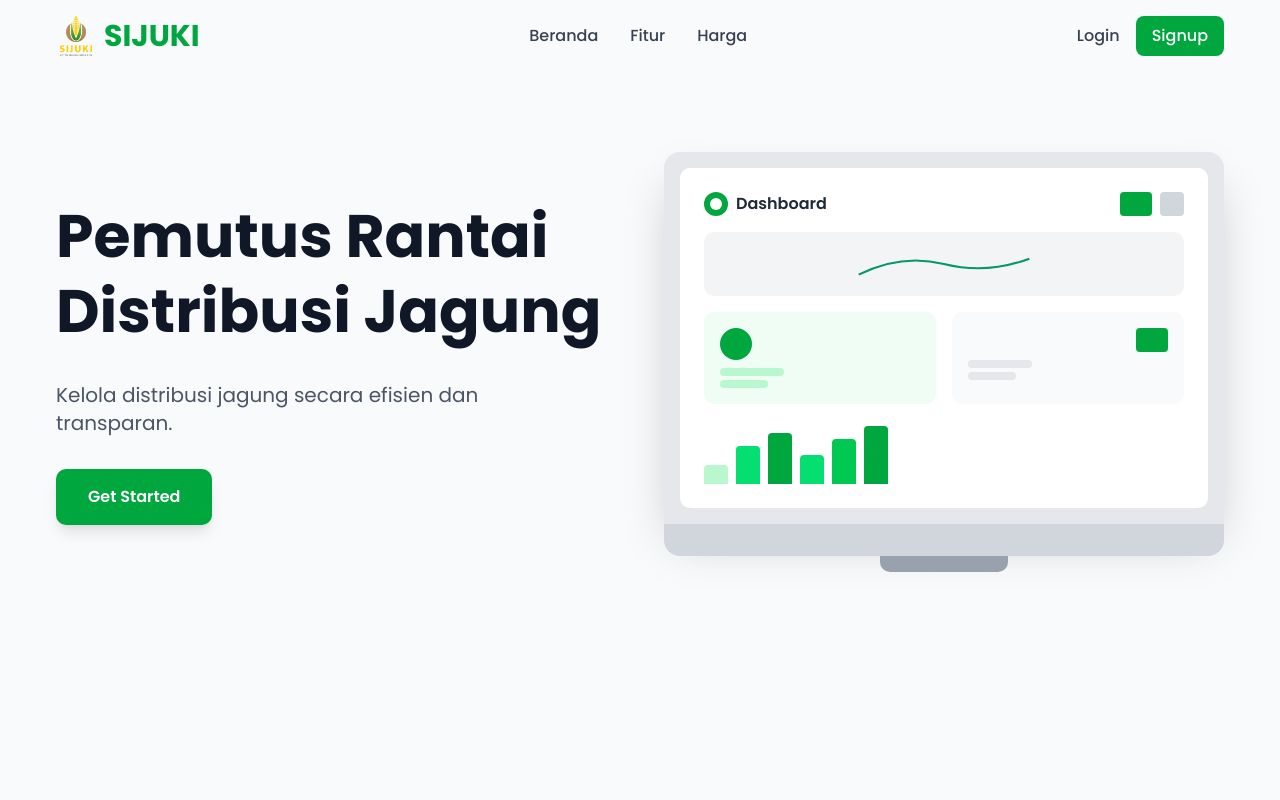
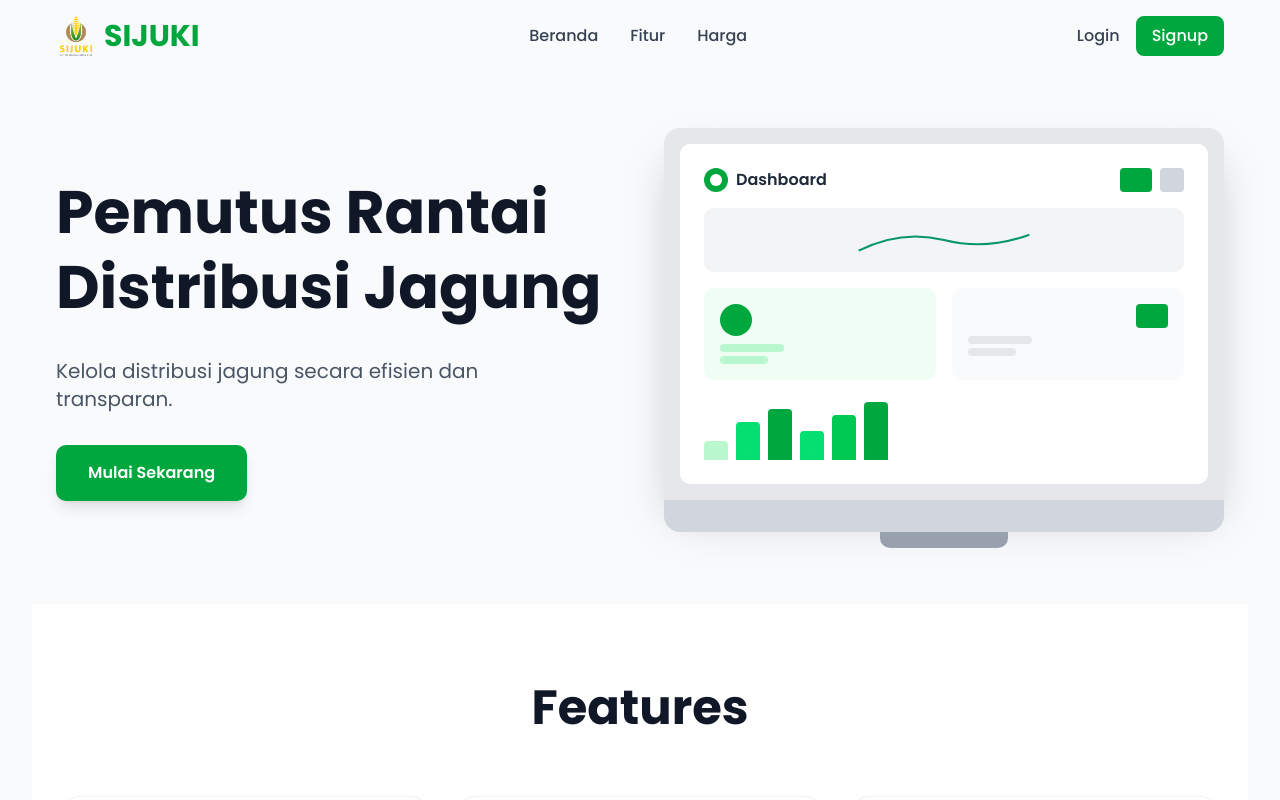
Before and after one commit to SyariefHayat/rantaiPasokDistribusi, a React (Vite) app: page / in a window 1280 px wide. Shown: the top 800 px of the page. Built offline with nearby package versions, Linux system fonts and the light colour scheme.

Commit message:
update frontend: hero section ui

```diff
--- a/src/pages/landing/HeroSection.jsx
+++ b/src/pages/landing/HeroSection.jsx
@@ -2,10 +2,9 @@ import React from 'react';
 
 const HeroSection = () => {
     return (
-        <section className="min-h-screen bg-gray-50">
-            <div className="container mx-auto px-6 py-20">
+        <section className="h-full bg-gray-50">
+            <div className="container mx-auto px-6 py-6 sm:py-14">
                 <div className="flex flex-col lg:flex-row items-center justify-between gap-12">
-                    {/* Left Content */}
                     <div className="flex-1 space-y-8">
                         <h1 className="text-5xl lg:text-6xl font-bold text-gray-900 leading-tight">
                             Pemutus Rantai<br />
@@ -16,18 +15,15 @@ const HeroSection = () => {
                             Kelola distribusi jagung secara efisien dan transparan.
                         </p>
 
-                        <button className="px-8 py-4 bg-green-600 text-white font-semibold rounded-lg hover:bg-green-700 transition-all transform hover:scale-105 shadow-lg">
-                            Get Started
+                        <button className="relative px-8 py-4 bg-green-600 text-white font-semibold rounded-lg hover:bg-green-700 transition-all transform hover:scale-105 shadow-lg cursor-pointer z-10">
+                            Mulai Sekarang
                         </button>
                     </div>
 
-                    {/* Right Content - Dashboard Mockup */}
                     <div className="flex-1 relative">
                         <div className="relative">
-                            {/* Monitor Frame */}
                             <div className="bg-gray-200 rounded-t-2xl p-4 shadow-2xl">
                                 <div className="bg-white rounded-lg p-6 space-y-4">
-                                    {/* Dashboard Header */}
                                     <div className="flex items-center justify-between">
                                         <div className="flex items-center space-x-2">
                                             <div className="w-6 h-6 bg-green-600 rounded-full flex items-center justify-center">
@@ -41,7 +37,6 @@ const HeroSection = () => {
                                         </div>
                                     </div>
 
-                                    {/* Chart Area */}
                                     <div className="space-y-4">
                                         <div className="h-16 bg-gray-100 rounded-lg flex items-center justify-center relative">
                                             <svg className="w-full h-full" viewBox="0 0 200 60">
@@ -54,7 +49,6 @@ const HeroSection = () => {
                                             </svg>
                                         </div>
 
-                                        {/* Stats Cards */}
                                         <div className="grid grid-cols-2 gap-4">
                                             <div className="bg-green-50 p-4 rounded-lg">
                                                 <div className="w-8 h-8 bg-green-600 rounded-full mb-2"></div>
@@ -74,7 +68,6 @@ const HeroSection = () => {
                                             </div>
                                         </div>
 
-                                        {/* Bar Chart */}
                                         <div className="flex items-end space-x-2 h-16">
                                             <div className="w-6 bg-green-200 rounded-t" style={{height: '30%'}}></div>
                                             <div className="w-6 bg-green-400 rounded-t" style={{height: '60%'}}></div>
@@ -87,7 +80,6 @@ const HeroSection = () => {
                                 </div>
                             </div>
 
-                            {/* Monitor Base */}
                             <div className="bg-gray-300 h-8 rounded-b-2xl"></div>
                             <div className="bg-gray-400 h-4 w-32 mx-auto rounded-b-lg"></div>
                         </div>
```
